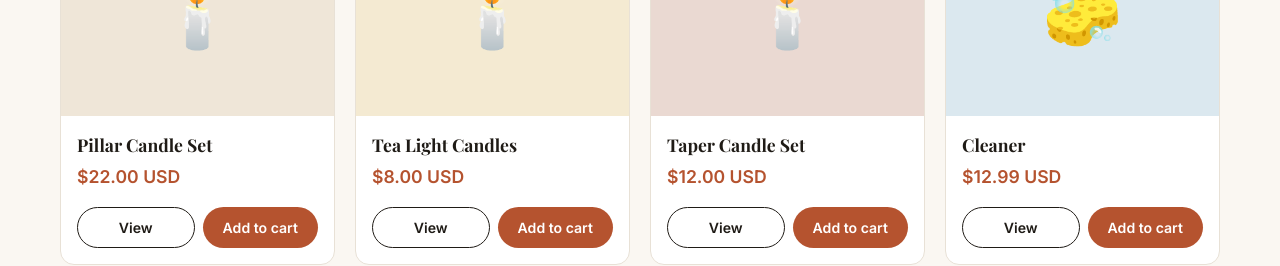
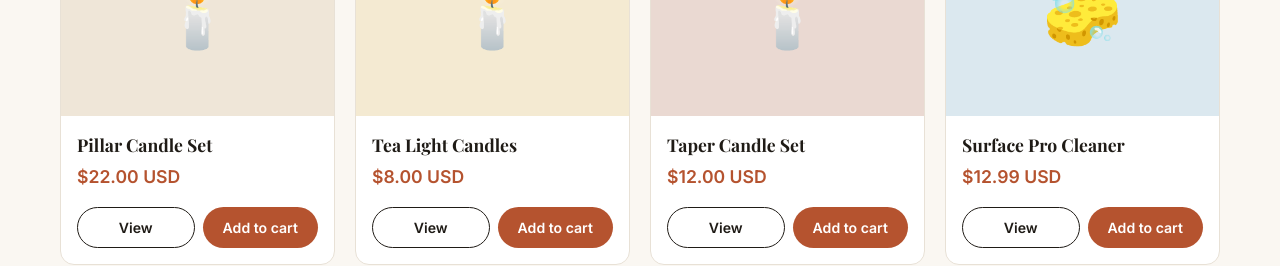
Before and after one commit to danna-netizen/shop-web, a plain HTML site: page index.html in a window 1280 px wide. Shown: the part 10500-10766 px from the top of the page. Drawn offline with nearby package versions, Linux system fonts and the light colour scheme.

Commit message:
Rename Cleaner to Surface Pro Cleaner
Co-Authored-By: Claude Sonnet 5.5 <noreply@anthropic.com>

```diff
--- a/index.html
+++ b/index.html
@@ -444,7 +444,7 @@ const PRODUCTS = [
   { id: 102, cat: "candles", name: "Pillar Candle Set", base: 22, icon: "🕯️", bg: "#efe6d8", desc: "Set of 3 unscented pillar candles in assorted sizes.", sale: false },
   { id: 103, cat: "candles", name: "Tea Light Candles", base: 8, icon: "🕯️", bg: "#f4ead2", desc: "Pack of 24 long-burning unscented tea lights.", sale: false },
   { id: 104, cat: "candles", name: "Taper Candle Set", base: 12, icon: "🕯️", bg: "#ead9d2", desc: "Set of 6 classic dripless taper candles, 25 cm.", sale: false },
-  { id: 105, cat: "objects", name: "Cleaner", base: 12.99, icon: "🧽", bg: "#dbe8ef", desc: "Screen and body cleaning kit for Surface Pro tablets: microfiber cloth and gentle spray.", sale: false, detailName: "Surface Pro" },
+  { id: 105, cat: "objects", name: "Surface Pro Cleaner", base: 12.99, icon: "🧽", bg: "#dbe8ef", desc: "Screen and body cleaning kit for Surface Pro tablets: microfiber cloth and gentle spray.", sale: false },
   { id: 106, cat: "objects", name: "Surface Pro Microsoft Tablet", base: 899, icon: "💻", bg: "#d9dfe8", desc: "Microsoft Surface Pro 2-in-1 tablet with touchscreen, detachable keyboard support and all-day battery.", sale: false, tech: [["Model","Surface Pro (11th Edition)"],["Processor","Snapdragon X Plus"],["RAM","16 GB"],["Storage","256 GB SSD"],["Display","13\" PixelSense Flow touchscreen, 2880 x 1920, 120 Hz"],["Operating system","Windows 11"],["Battery","Up to 14 hours"],["Weight","895 g"],["Connectivity","Wi-Fi 7, Bluetooth 5.4, 2 x USB-C"]] },
   { id: 107, cat: "objects", name: "Sunrise Air Pods", base: 79, icon: "🛁", bg: "#e3eef2", desc: "Bathroom AirPods: waterproof wireless earbuds made for the shower and the bath.", sale: false },
   { id: 108, cat: "objects", name: "Ron Bottle", base: 29.99, icon: "🍾", bg: "#ecd9c0", desc: "Botella de ron añejo, 750 ml. Solo para mayores de edad.", sale: false },
```
